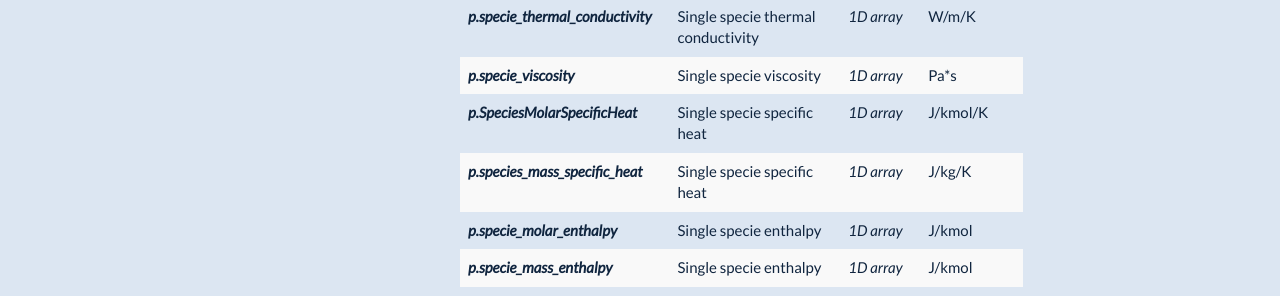
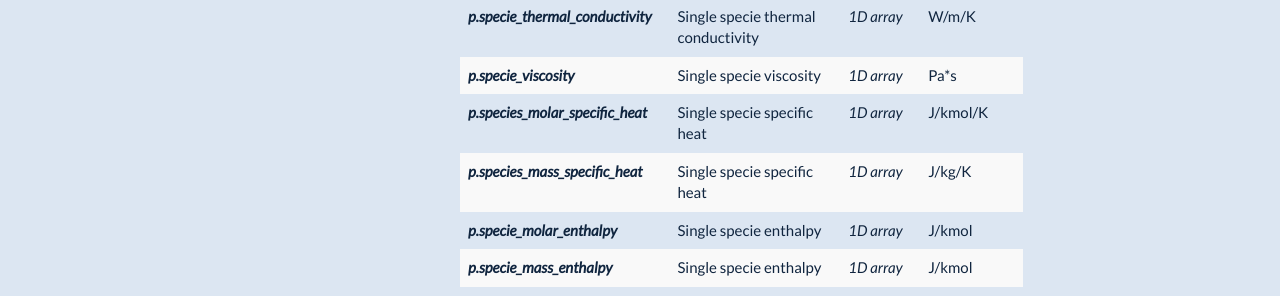
Before and after one commit to srebughini/ASALI, a Jekyll site: the page built from _docs/api/python.md, in a window 1280 px wide and 900 px high, scrolled down 948 px. Shown: the part 157-453 px from the top of the window. Built offline with Jekyll 4.4.1, drawn with Linux system fonts in a browser that asks for light colours; a script that is not in the unit is left out.

Commit message:
Fix bug in python api

```diff
--- a/_docs/api/python.md
+++ b/_docs/api/python.md
@@ -109,7 +109,7 @@ ASALI estimates different thermodynamic and transport properties (`p` is the Asa
                 <td>Pa*s</td>
             </tr>
             <tr>
-                <th scope="row"><b><i>p.SpeciesMolarSpecificHeat</i></b></th>
+                <th scope="row"><b><i>p.species_molar_specific_heat</i></b></th>
                 <td>Single specie specific heat</td>
                 <td><i>1D array</i></td>
                 <td>J/kmol/K</td>
```
